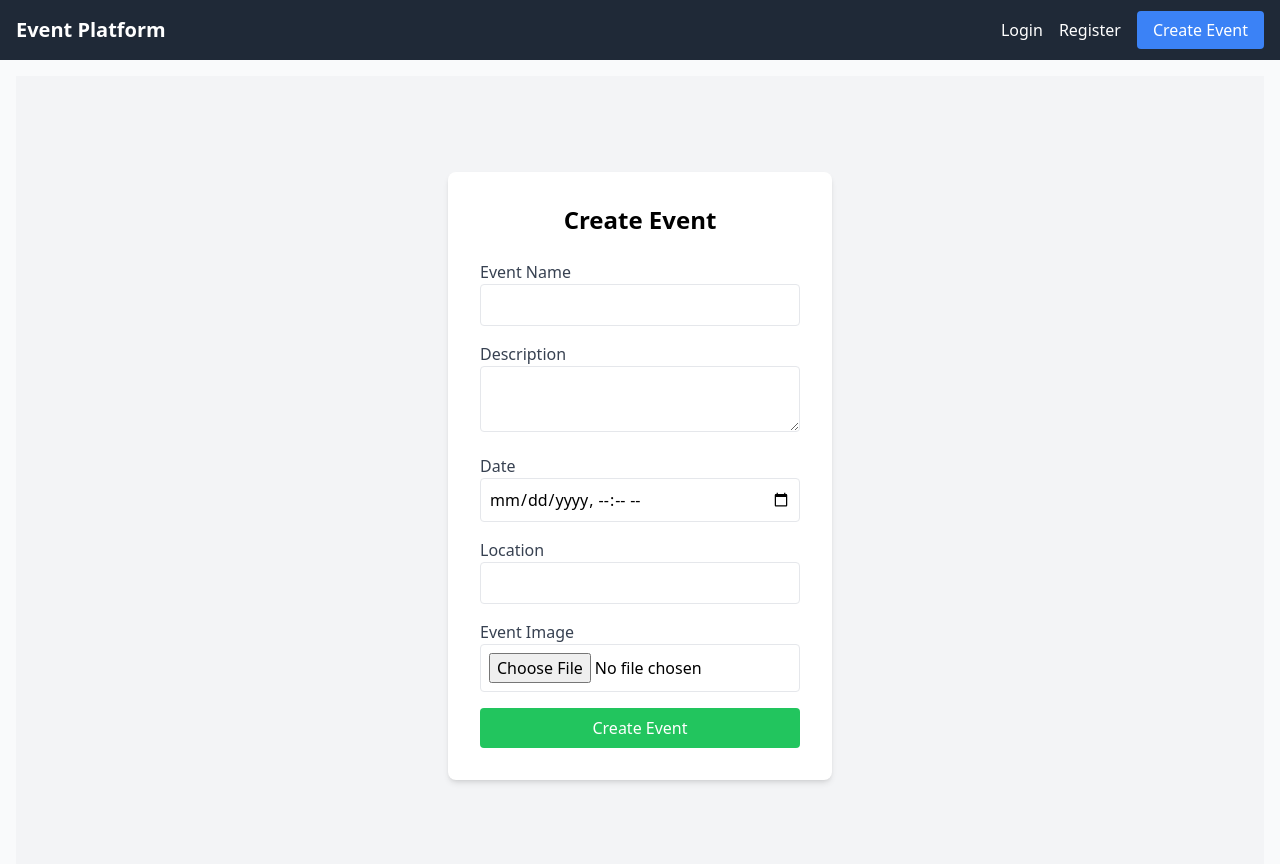
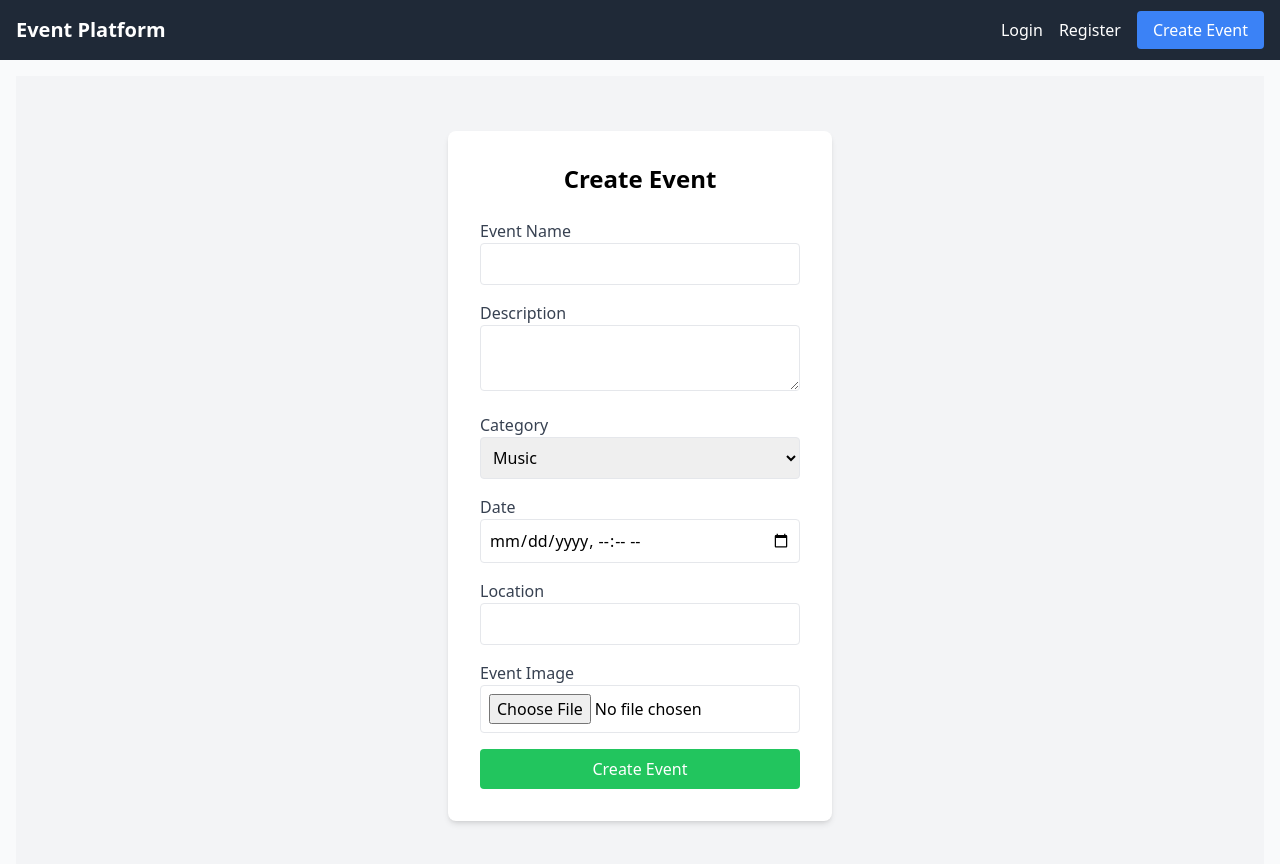
Before and after one commit to tajulafreen/Event-Management-Platform, a React (Create React App) app in the folder frontend/: page /create-event in a window 1280 px wide. Shown: the top 864 px of the page. Built offline with nearby package versions, Linux system fonts and the light colour scheme.

Commit message:
update teh categories

```diff
--- a/frontend/src/components/CreateEvent.jsx
+++ b/frontend/src/components/CreateEvent.jsx
@@ -7,6 +7,7 @@ import { toast } from "react-hot-toast";
 export default function CreateEvent() {
   const [name, setName] = useState("");
   const [description, setDescription] = useState("");
+  const [categories, setCategories] = useState("Music");
   const [date, setDate] = useState("");
   const [location, setLocation] = useState("");
   const [image, setImage] = useState(null);
@@ -20,6 +21,7 @@ export default function CreateEvent() {
     const formData = new FormData();
     formData.append("name", name);
     formData.append("description", description);
+    formData.append("category", categories); // ✅ Ensure category is included
     formData.append("date", date);
     formData.append("location", location);
     if (image) formData.append("image", image);
@@ -34,7 +36,10 @@ export default function CreateEvent() {
       toast.success("Event created!");
       navigate("/");
     } catch (err) {
-      toast.error("Failed to create event!");
+      console.error("Create Event Error:", err.response?.data || err.message);
+      toast.error(
+        `Failed to create event! ${err.response?.data?.message || ""}`
+      );
     }
   };
 
@@ -61,6 +66,25 @@ export default function CreateEvent() {
               className="w-full p-2 border rounded"
               required
             />
+          </div>
+          <div>
+            <label className="block text-gray-700">Category</label>
+            <select
+              value={categories}
+              onChange={(e) =>
+                setCategories(
+                  e.target.value.charAt(0).toUpperCase() +
+                    e.target.value.slice(1).toLowerCase()
+                )
+              }
+              className="w-full p-2 border rounded"
+            >
+              <option value="Music">Music</option>
+              <option value="Sports">Sports</option>
+              <option value="Tech">Tech</option>
+              <option value="Business">Business</option>
+              <option value="Other">Other</option>
+            </select>
           </div>
           <div>
             <label className="block text-gray-700">Date</label>
```
